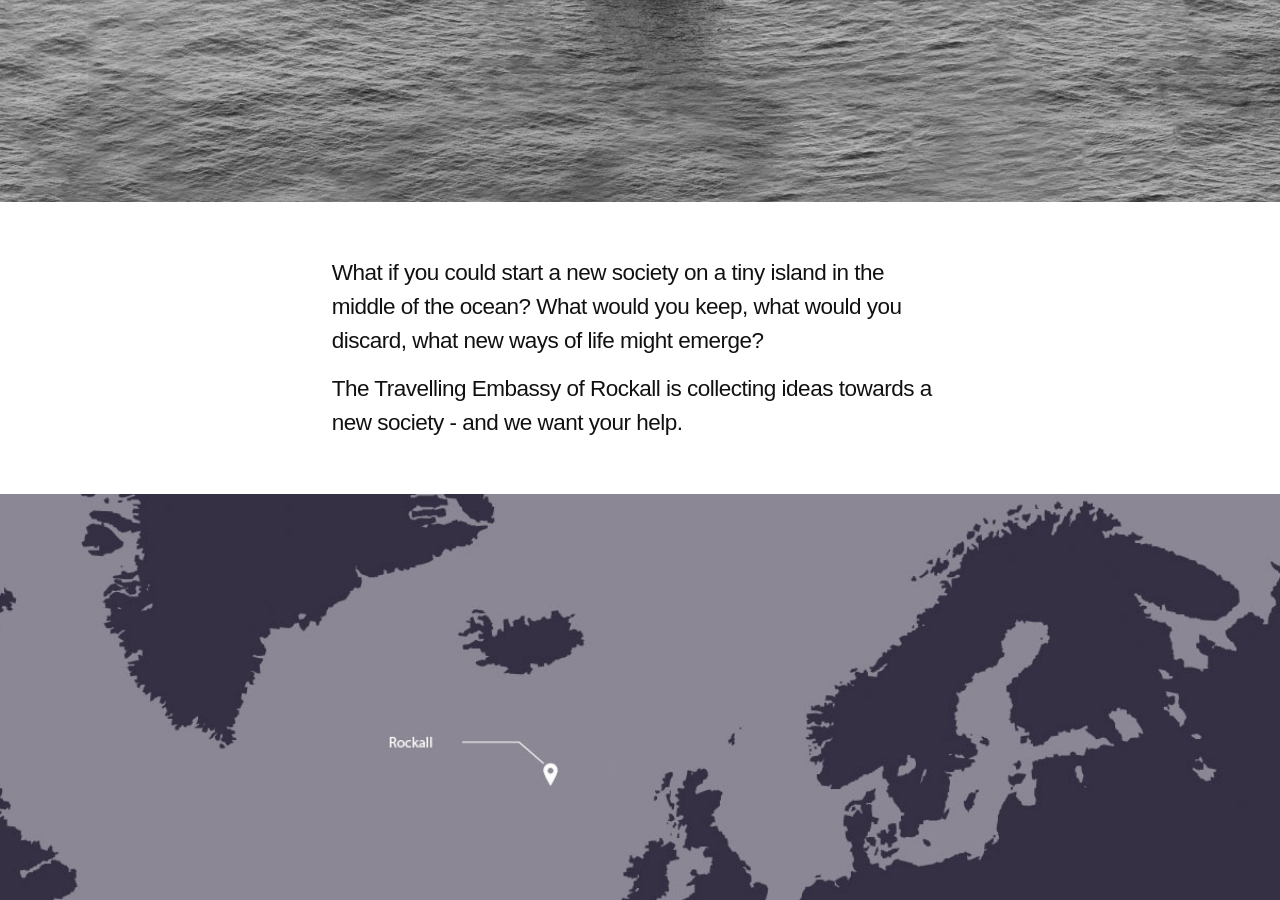
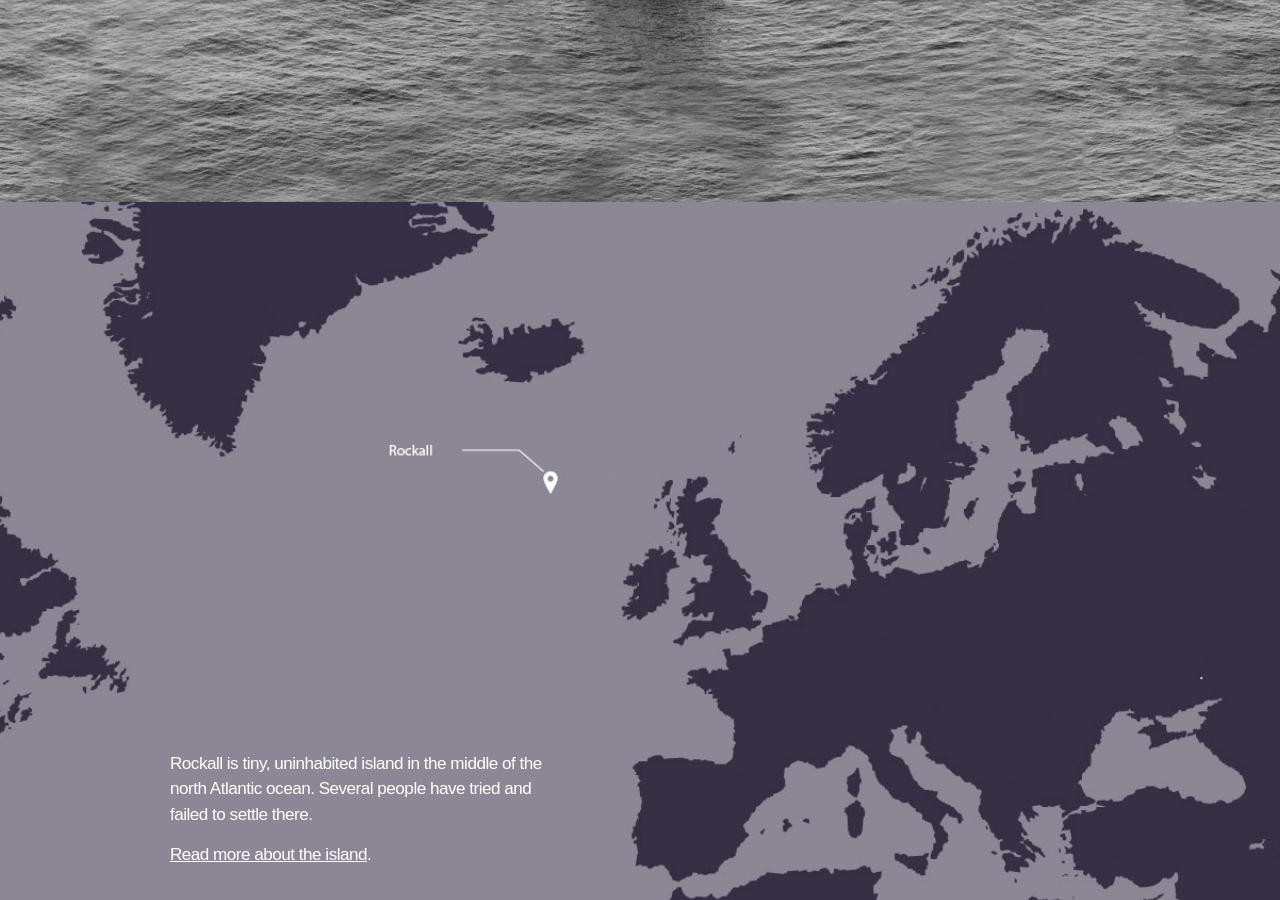
Before and after one commit to rockall-festival/rockall-festival.github.io, a Jekyll site: the page built from index.html, in a window 1280 px wide and 900 px high, scrolled down 716 px. Built offline with Jekyll 4.4.1, drawn with Linux system fonts in a browser that asks for light colours; comment, search, counter and statistics services are not loaded.

Commit message:
Remove duplicate text from homepage
Signed-off-by: Peter Hartree <web@peterhartree.co.uk>

```diff
--- a/index.html
+++ b/index.html
@@ -160,21 +160,6 @@ layout: home
   <img src="/img/rockall-bw-cropped.jpg" alt="Rockall island" style="width: 100%;">
 </div>
 
-
-<div class="wrap padding-top-larger padding-bottom-larger">
-  <div class="container">
-    <div class="row">
-      <div class="col-sm-10 col-sm-offset-1 col-md-8 col-md-offset-2">
-        <p>What if you could start a new society on a tiny island in the middle of the ocean? What would you keep, what would you discard, what new ways of life might emerge?</p>
-
-        <p><strong>The Travelling Embassy of Rockall</strong> is collecting ideas towards a new society - and we want your help.</p>
-
-      </div>
-    </div>
-  </div>
-</div>
-
-
 <div class="wrap wrap-atlantic-map wrap-two-thirds-screen-height padding-top-larger padding-bottom-larger">
   <div class="container">
     <div class="row section__header">
```
